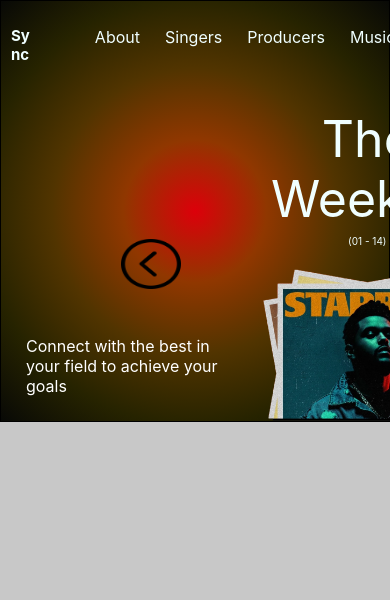
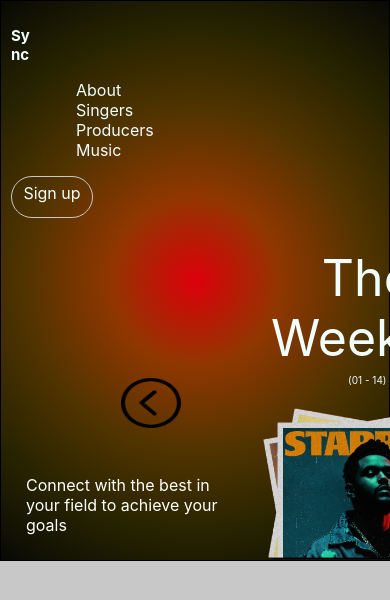
Before and after one commit to Christian-Alain/maquette-8, a plain HTML site: page index.html in a window 390 px wide. Shown: the top 600 px of the page. Drawn offline with Linux system fonts and the light colour scheme.

Commit message:
modification du css

```diff
--- a/style.css
+++ b/style.css
@@ -161,3 +161,25 @@
 .next-left, .next-right{
     margin-top: 150px;
 }
+
+
+
+
+
+@media screen and  (max-width : 480px) {
+    header, ul{
+        display: block;
+    }
+    .container-left,
+    .container-center,
+    .container-right{
+        max-width: 100%;
+        max-height: 100%;
+
+    }
+    img{
+        max-width: 100%;
+        margin: 0;
+        padding: 0;
+    }
+}
```
